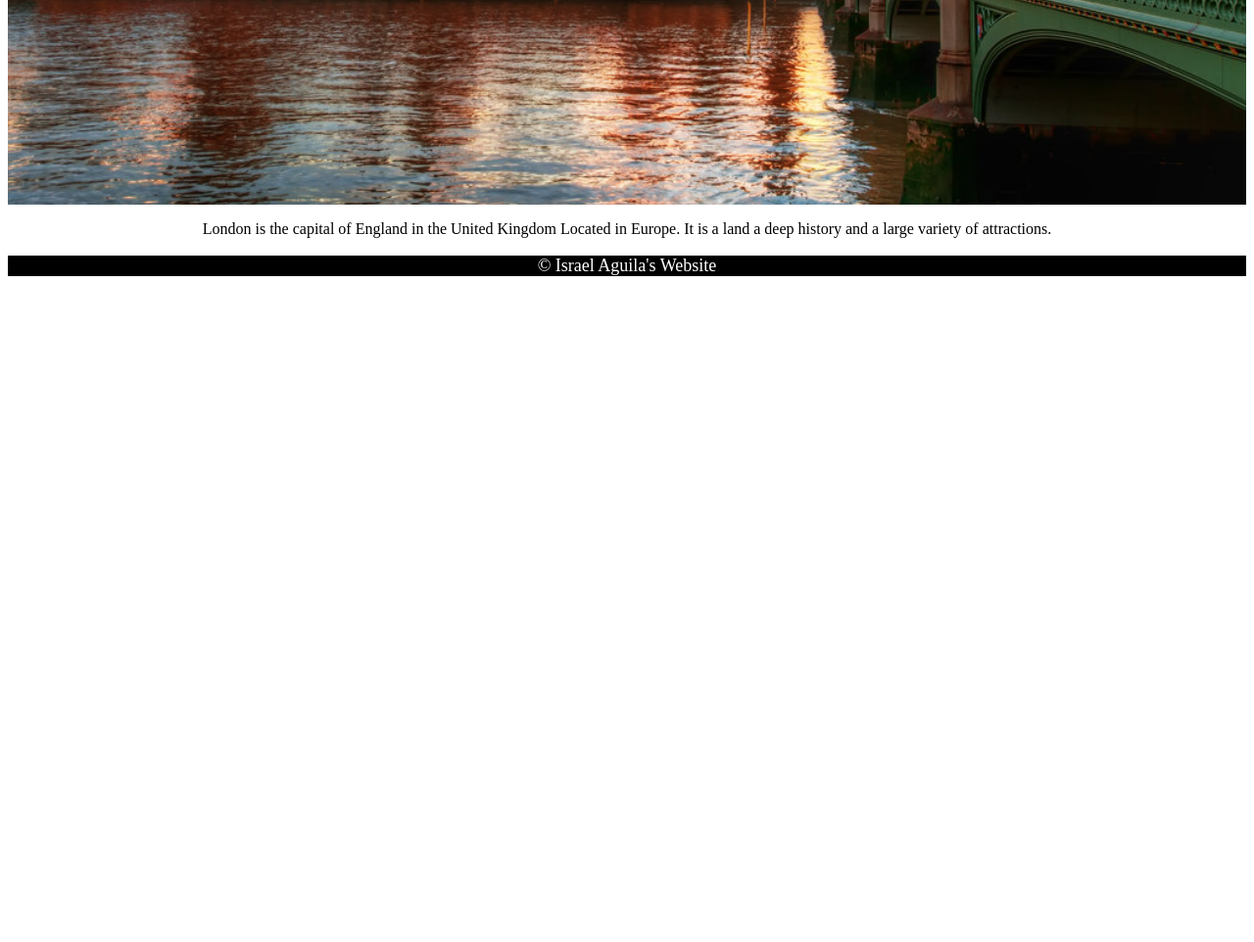
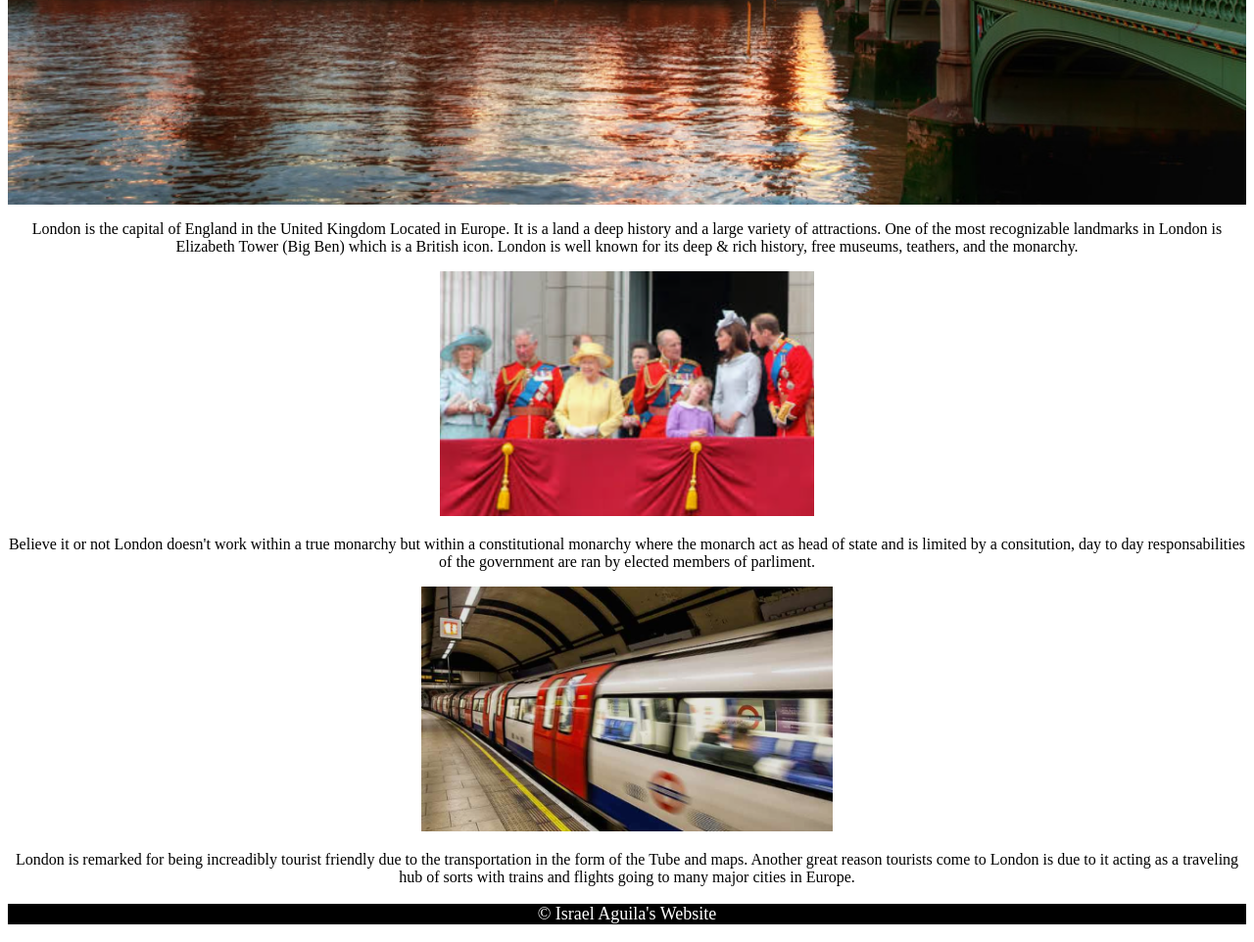
Before and after one commit to israela440/FinalWeb, a plain HTML site: page index.html in a window 1280 px wide. Shown: the part 599-1561 px from the top of the page at 98% size. Before the commit the page ends 899 px from the top, so only its background shows below. Drawn offline with Linux system fonts and the light colour scheme.

Commit message:
Add files via upload

```diff
--- a/index.html
+++ b/index.html
@@ -47,7 +47,25 @@
 
             <p>
                 London is the capital of England in the United Kingdom Located in Europe. It is a land
-                a deep history and a large variety of attractions.
+                a deep history and a large variety of attractions. One of the most recognizable landmarks in London
+                is Elizabeth Tower (Big Ben) which is a British icon. London is well known for its deep & rich
+                history, free museums, teathers, and the monarchy.
+            </p>
+            <div class="center">
+                <img src="monarchy.png" alt="monarchy" height="250">
+            </div>
+            <p>
+                Believe it or not London doesn't work within a true monarchy but within a constitutional
+                monarchy where the monarch act as head of state and is limited by a consitution, day to day responsabilities
+                of the government are ran by elected members of parliment.
+            </p>
+            <div class="center">
+                <img src="tube.png" alt="tube" height="250">
+            </div>
+            <p>
+                London is remarked for being increadibly tourist friendly due to the transportation in the form
+                of the Tube and maps. Another great reason tourists come to London is due to it acting as a traveling
+                hub of sorts with trains and flights going to many major cities in Europe.
             </p>
 
         </main>
--- a/styleSheet.css
+++ b/styleSheet.css
@@ -94,4 +94,6 @@ p{
 
 .center{
     text-align: center;
+    align-items: center;
+    align-content: center;
 }
```
Also changed, not shown: monarchy.png (added), tube.png (added).
